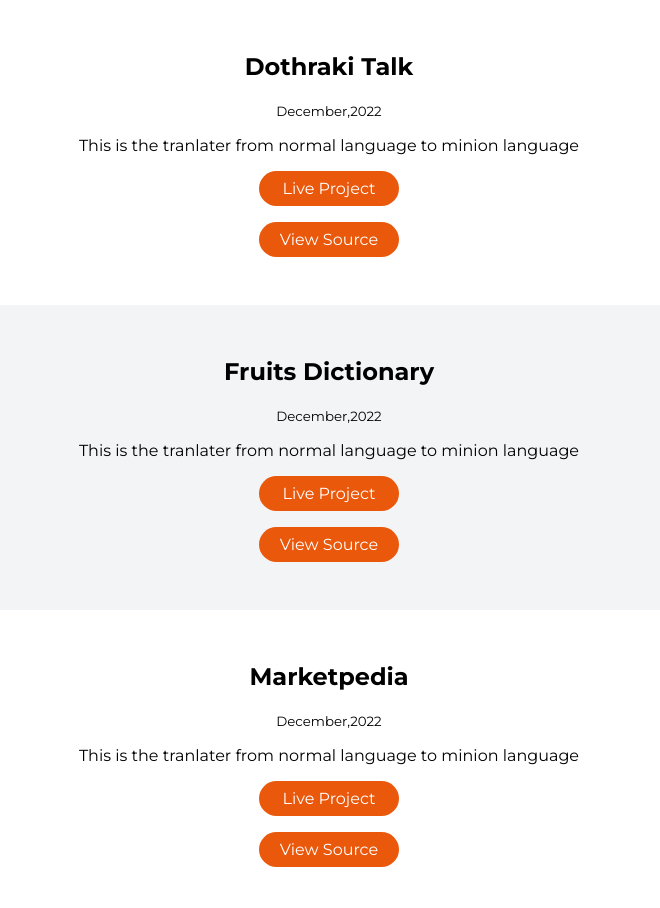
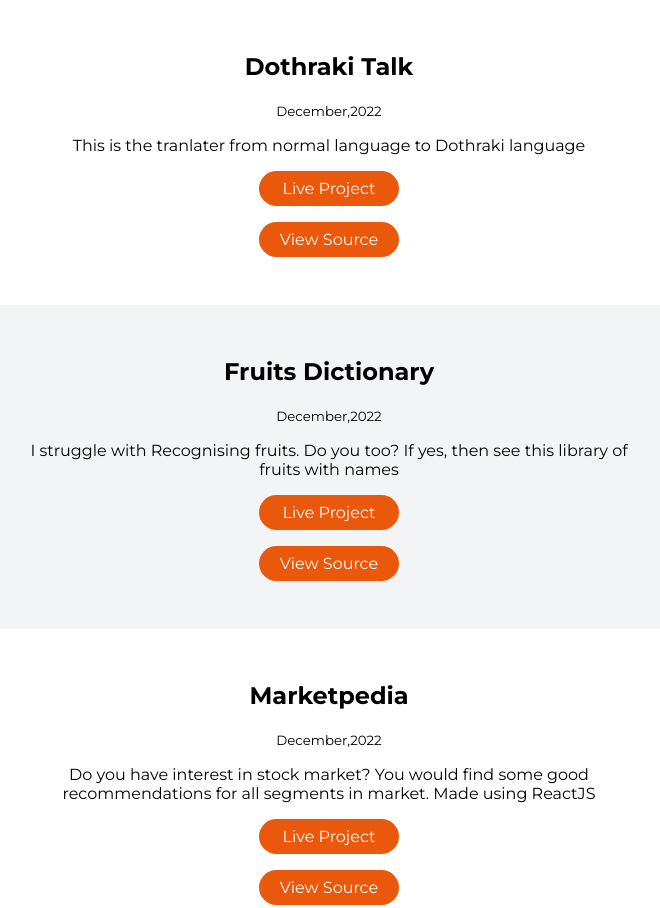
Before and after one commit to vatsalshukla10/VatsalShukla-portfolio-2, a plain HTML site: page project.html in a window 1280 px wide. Shown: the part 1620-2528 px from the top of the page, without its empty margins (311-971 px from the left). Drawn offline with Linux system fonts and the light colour scheme.

Commit message:
Refactor section

```diff
--- a/project.html
+++ b/project.html
@@ -71,7 +71,7 @@
         <div class="container container-center">
             <h1>Dothraki Talk</h1>
             <small>December,2022</small>
-            <p>This is the tranlater from normal language to minion language</p>
+            <p>This is the tranlater from normal language to Dothraki language</p>
             <a class="link link-primary"href="">Live Project</a>
             <a class="link link-primary"href="">View Source</a>
         </div>
@@ -80,7 +80,7 @@
         <div class="container container-center">
             <h1>Fruits Dictionary</h1>
             <small>December,2022</small>
-            <p>This is the tranlater from normal language to minion language</p>
+            <p>I struggle with Recognising fruits. Do you too? If yes, then see this library of fruits with names</p>
             <a class="link link-primary"href="https://1mx9lj.csb.app/">Live Project</a>
             <a class="link link-primary"href="https://github.com/vatsalshukla10/react-app2">View Source</a>
         </div>
@@ -89,7 +89,7 @@
         <div class="container container-center">
             <h1>Marketpedia</h1>
             <small>December,2022</small>
-            <p>This is the tranlater from normal language to minion language</p>
+            <p>Do you have interest in stock market? You would find some good recommendations for all segments in market. Made using ReactJS</p>
             <a class="link link-primary"href="">Live Project</a>
             <a class="link link-primary"href="">View Source</a>
         </div>
```
